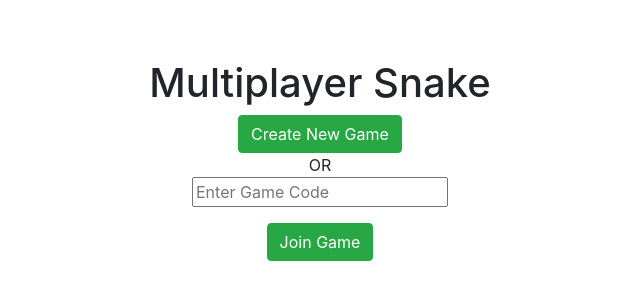
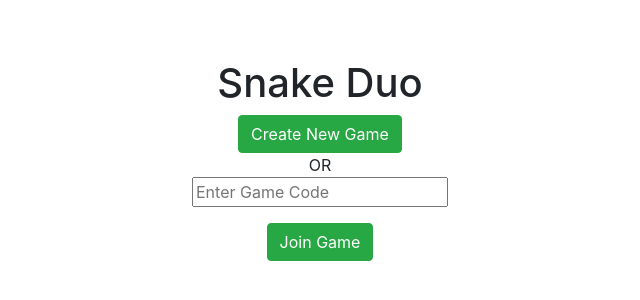
Before and after one commit to solaimanhridoy/snake-duo, a plain HTML site: page frontend/index.html in a window 1280 px wide. Shown: the part 240-540 px from the top of the page, without its empty margins (320-960 px from the left). Drawn offline with nearby package versions, Linux system fonts and the light colour scheme; no server answers.

Commit message:
UPDATE Frontend

```diff
--- a/frontend/index.html
+++ b/frontend/index.html
@@ -2,7 +2,7 @@
 <html lang="en">
 <head>
   <meta charset="UTF-8">
-  <title>MultiPlayer Snake</title>
+  <title>Snake Duo</title>
   <link rel="stylesheet" href="https://stackpath.bootstrapcdn.com/bootstrap/4.5.0/css/bootstrap.min.css" integrity="sha384-9aIt2nRpC12Uk9gS9baDl411NQApFmC26EwAOH8WgZl5MYYxFfc+NcPb1dKGj7Sk" crossorigin="anonymous">
 
 <style>
@@ -17,7 +17,7 @@
 
       <div id="initialScreen" class="h-100">
         <div class="d-flex flex-column align-items-center justify-content-center h-100">
-            <h1>Multiplayer Snake</h1>
+            <h1>Snake Duo</h1>
             <button
               type="submit"
               class="btn btn-success"
```
